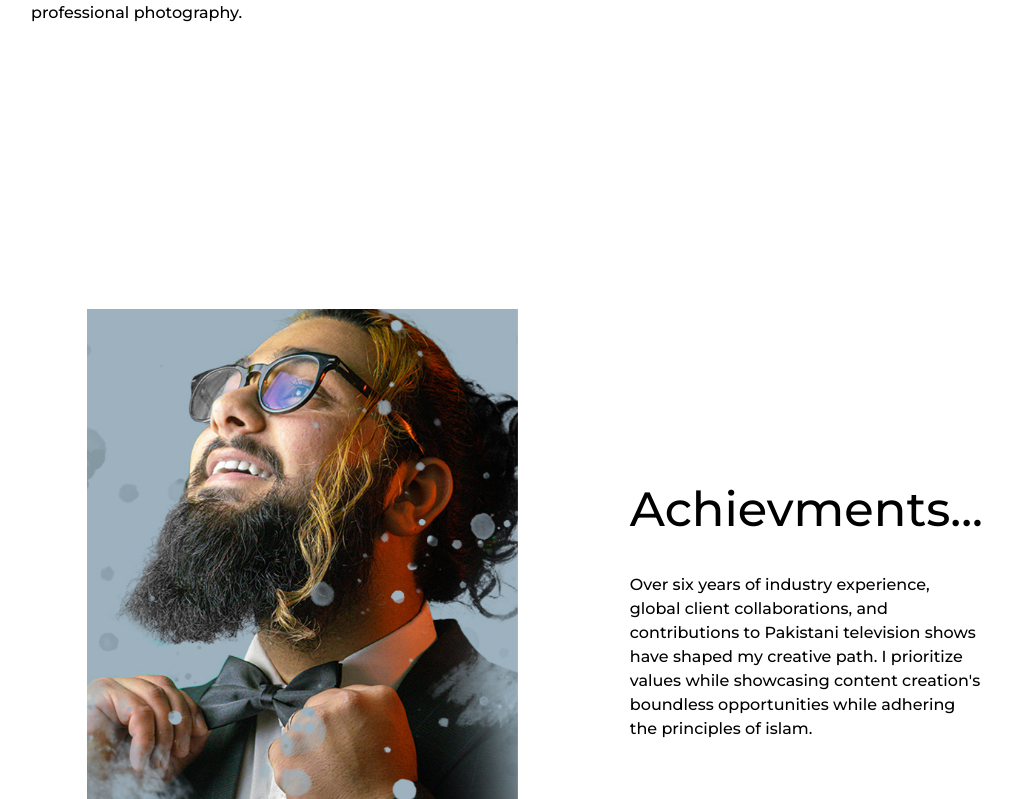
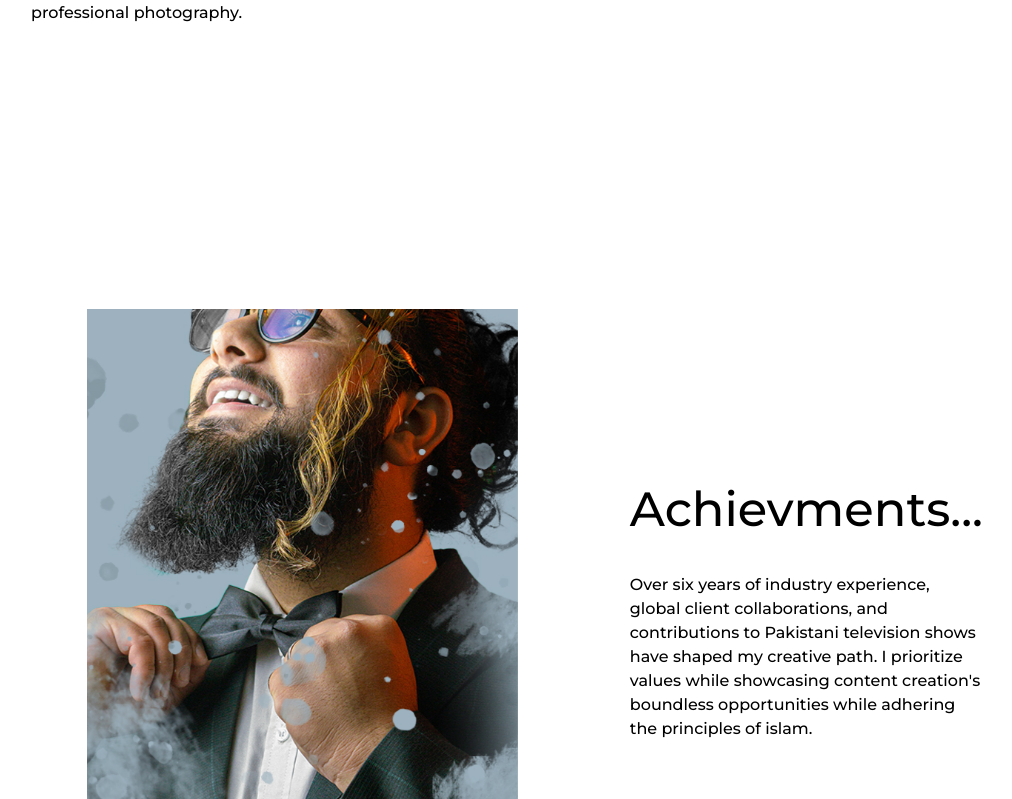
Before and after one commit to haseebasmr/haseebasmr, a React (Vite) app: page /#/about in a window 1280 px wide. Shown: the part 1821-2620 px from the top of the page, without its empty margins (105-1117 px from the left). Built offline with nearby package versions, Linux system fonts and the light colour scheme.

Commit message:
increase parallax speed on about me

```diff
--- a/src/components/AboutMe.jsx
+++ b/src/components/AboutMe.jsx
@@ -1,6 +1,5 @@
 import { useEffect } from "react";
 import { Parallax } from "react-scroll-parallax";
-import { motion } from "framer-motion";
 import Transition from "./Transition";
 
 export default function AboutMe() {
@@ -117,7 +116,7 @@ export default function AboutMe() {
                 overflow: "hidden",
               }}
             >
-              <Parallax speed={-10} className="h-full w-full">
+              <Parallax speed={-15} className="h-full w-full">
                 <img
                   src="/assets/images/backgroundPic.jpg"
                   alt="no image"
```
